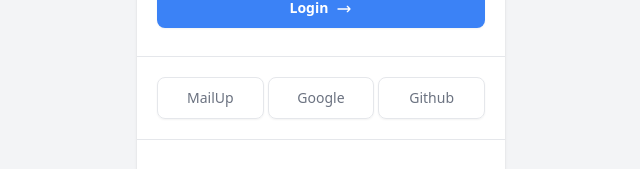
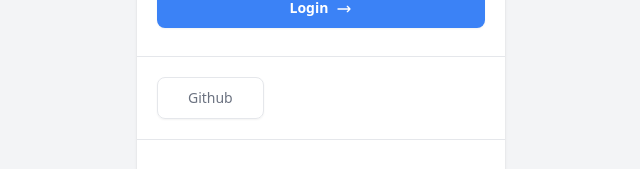
Before and after one commit to hmassad/payroll, a Next.js app: page /login in a window 1280 px wide. Shown: the part 370-539 px from the top of the page, without its empty margins (319-959 px from the left). Built offline with nearby package versions, Linux system fonts and the light colour scheme.

Commit message:
reset .env

```diff
--- a/pages/dashboard.tsx
+++ b/pages/dashboard.tsx
@@ -37,7 +37,7 @@
     <Layout>
       <div>
         <h1 className="text-3xl font-bold underline mb-5">Public Feed</h1>
-        <main>
+        <main className="flex flex-wrap gap-5">
           {rounds.map(round => (
             <div key={round.id} className="card mb-3">
               <ul>
--- a/pages/login.tsx
+++ b/pages/login.tsx
@@ -46,18 +46,6 @@
           </div>
           <div className="p-5">
             <div className="grid grid-cols-3 gap-1">
-              <button
-                type="button"
-                className="transition duration-200 border border-gray-200 text-gray-500 w-full py-2.5 rounded-lg text-sm shadow-sm hover:shadow-md font-normal text-center inline-block"
-              >
-                MailUp
-              </button>
-              <button
-                type="button"
-                className="transition duration-200 border border-gray-200 text-gray-500 w-full py-2.5 rounded-lg text-sm shadow-sm hover:shadow-md font-normal text-center inline-block"
-              >
-                Google
-              </button>
               <Button
                 onClick={() => signIn("github")}
                 type="button"
```
Also changed, not shown: 2 other files (tests, documents, lock files or other folders).
